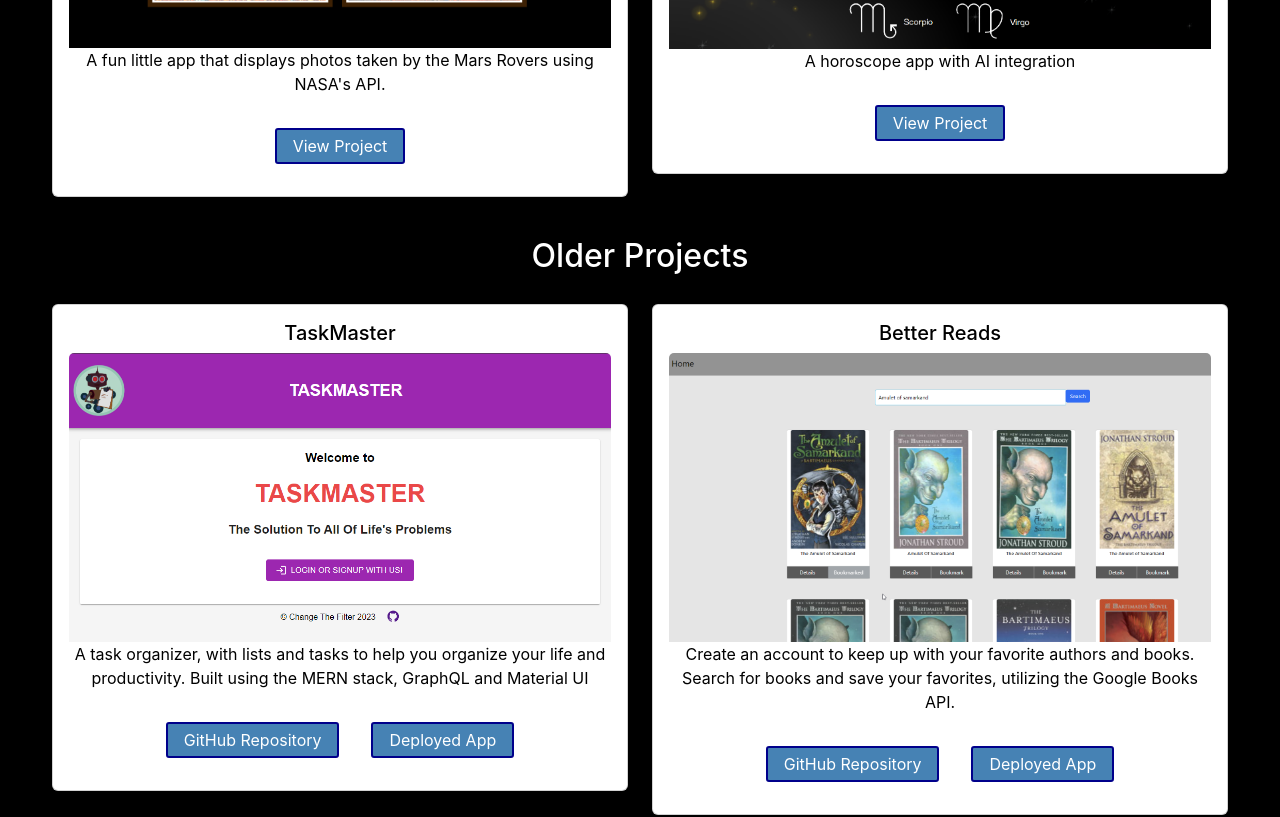
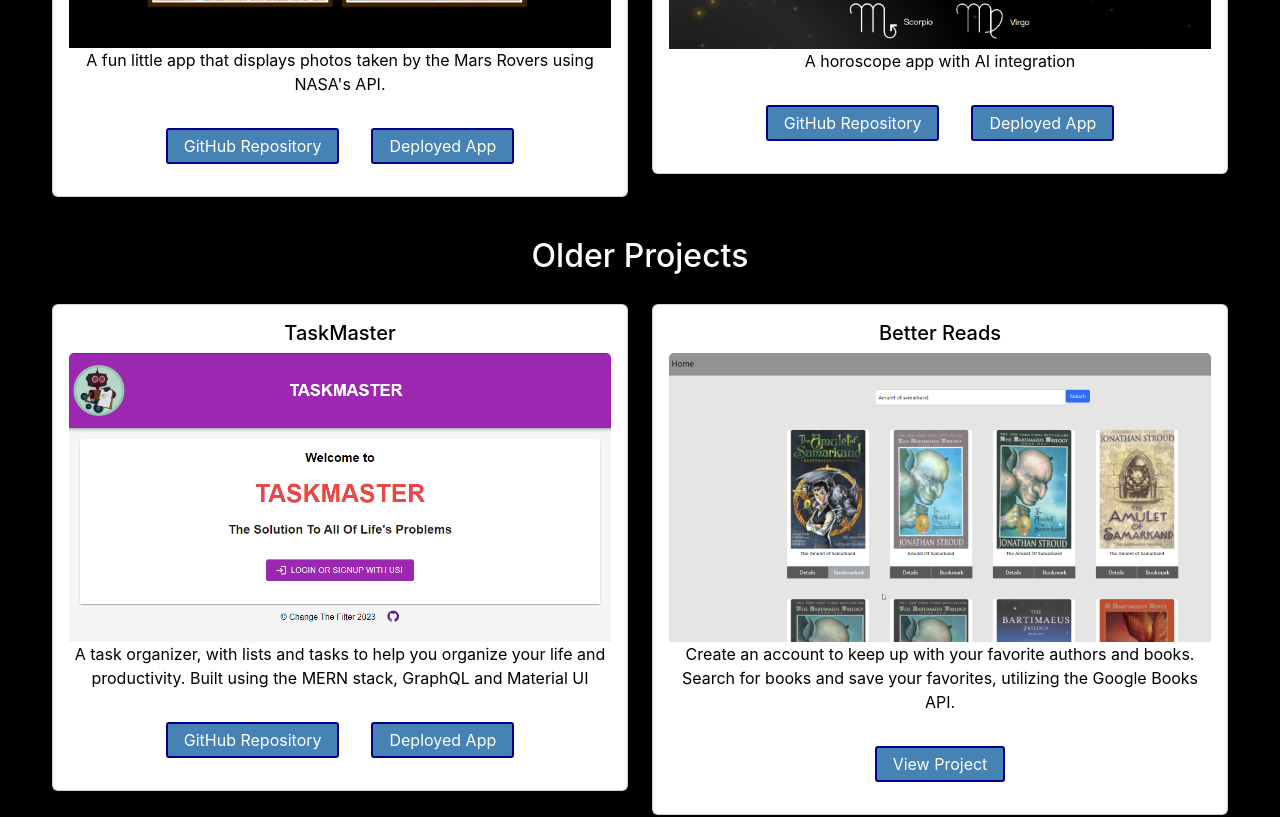
Before and after one commit to Wir3s/react-portfolio, a React (Create React App) app: page /portfolio in a window 1280 px wide. Shown: the part 1140-1957 px from the top of the page. Built offline with nearby package versions, Linux system fonts and the light colour scheme; what react-animations would draw is missing.

Commit message:
Small changes

```diff
--- a/src/data/projectsData.js
+++ b/src/data/projectsData.js
@@ -15,28 +15,30 @@ const projects = [
     title: "SereneSoul Massage",
     text: "Website for a massage business",
     image: serenesoulImg,
-    link: "https://www.wir3s.com/simple_website_1",
+    link: "https://www.wir3s.com/serenesoul",
   },
   {
     category: "Websites",
     title: "Power-Up Pizzeria",
     text: "Website for a pizza restaurant",
     image: poweruppizza,
-    link: "https://www.wir3s.com/simple_website_2",
+    link: "https://www.wir3s.com/powerup",
   },
   {
     category: "Current Projects",
     title: "Mars Rover App",
     text: "A fun little app that displays photos taken by the Mars Rovers using NASA's API.",
     image: marsroverImg,
-    link: "https://mars-viewer.vercel.app/",
+    link1: "https://mars-viewer.vercel.app/",
+    link2: "https://github.com/Wir3s/mars_viewer",
   },
   {
     category: "Current Projects",
     title: "AstroAI",
     text: "A horoscope app with AI integration",
     image: astroaiImg,
-    link: "https://astro-ai-rho.vercel.app/",
+    link1: "https://astro-ai-rho.vercel.app/",
+    link2: "https://github.com/Wir3s/astro_ai",
   },
   {
     category: "Older Projects",
@@ -51,39 +53,36 @@ const projects = [
     title: "Better Reads",
     text: "Create an account to keep up with your favorite authors and books. Search for books and save your favorites, utilizing the Google Books API.",
     image: readsImg,
-    link1: "https://github.com/Wir3s/better_reads",
-    link2: "https://better-readss.herokuapp.com/login",
+    link: "https://github.com/Wir3s/better_reads",
   },
   {
     category: "Older Projects",
     title: "Team Profile Generator",
     text: "A Node.js command line application using the Inquirer package and Jest tests. The application takes infomration about employees and generates an HTML page.",
     image: teamImg,
-    link1: "https://github.com/Wir3s/team-profile-generator",
+    link: "https://github.com/Wir3s/team-profile-generator",
   },
   {
     category: "Older Projects",
     title: "Social Network API",
     text: "An API for a social network web application utilizing MongoDB, Express.js and the Mongoose ODM. Users can share thoughts, create a friend list and react to thoughts.",
     image: apiImg,
-    link1: "https://github.com/Wir3s/social-network-api",
+    link: "https://github.com/Wir3s/social-network-api",
   },
   {
     category: "Older Projects",
     title: "Eat Drink & Be Merry",
     text: "Search for food and beverage recipes when you're entertaining dinner guests. Add ingredients directly to a list for easier shopping.",
     image: eatImg,
-    link1: "https://github.com/Wir3s/eat-drink-be-merry",
-    link2: "https://wir3s.github.io/eat-drink-be-merry/",
+    link: "https://github.com/Wir3s/eat-drink-be-merry",
   },
   {
     category: "Older Projects",
     title: "JATE",
     text: "A progressive web application (PWA) that can be installed, works offline, and utilizes Babel and Workbox. It automatically saves text when the DOM window is unfocused.",
     image: jateImg,
-    link1: "https://github.com/Wir3s/progressive-text-editor",
-    link2: "https://warm-badlands-75057.herokuapp.com/",
-  }
+    link: "https://github.com/Wir3s/progressive-text-editor",
+  },
 ];
 
 export default projects;
--- a/src/pages/About.js
+++ b/src/pages/About.js
@@ -26,13 +26,16 @@ export default function About() {
           <br />
           <FadeB>
             <p>
-              I am passionate about web development, problem solving, and helping businesses connect with their customers.
-              Available to update your website or create a new website for your business.
-              I can optimize your website for SEO and engagement.
+              I am passionate about web development, problem solving, and
+              helping businesses connect with their customers. Based in
+              Stillwater, Minnesota in the midwest of the United States, I am
+              available to update your website or create a new website for your
+              business wherever you are located. I offer services for optimizing
+              your website for SEO and engagement as well.
               <br />
               <br />I have a diverse background in marketing focused on
-              communication and the customer journey and I am proficient in CRM, the Adobe Suite,
-              MailChimp, WordPress, and WIX.
+              communication and the customer journey and I am proficient in CRM,
+              the Adobe Suite, MailChimp, WordPress, and WIX.
             </p>
           </FadeB>
         </Col>
```
